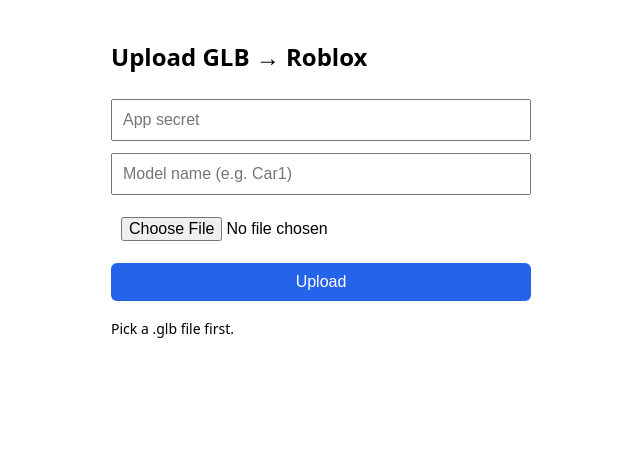
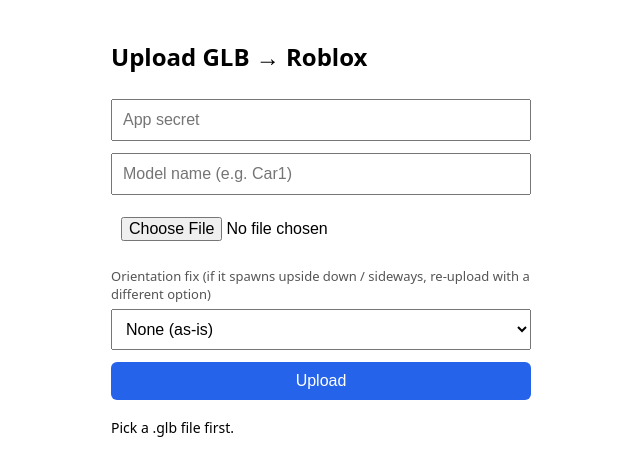
Before and after one commit to hfdhgthhb-hub/glb-pipeline, a website: page public/index.html in a window 1280 px wide. Both pictures are taken after a click on the button "Upload". Shown: the whole page, without its empty margins (319-959 px from the left). Drawn offline with Linux system fonts and the light colour scheme.

Commit message:
Update index.html

```diff
--- a/public/index.html
+++ b/public/index.html
@@ -6,8 +6,9 @@
 <title>GLB to Roblox Uploader</title>
 <style>
   body { font-family: system-ui, sans-serif; max-width: 420px; margin: 40px auto; padding: 0 16px; }
-  input, button { width: 100%; padding: 10px; margin: 6px 0; font-size: 16px; box-sizing: border-box; }
+  input, button, select { width: 100%; padding: 10px; margin: 6px 0; font-size: 16px; box-sizing: border-box; }
   button { background: #2563eb; color: white; border: none; border-radius: 6px; }
+  label { font-size: 13px; color: #555; display: block; margin-top: 10px; }
   #status { margin-top: 12px; font-size: 14px; white-space: pre-wrap; }
 </style>
 </head>
@@ -16,21 +17,43 @@
   <input type="password" id="secret" placeholder="App secret" />
   <input type="text" id="name" placeholder="Model name (e.g. Car1)" />
   <input type="file" id="glb" accept=".glb" />
+
+  <label for="flip">Orientation fix (if it spawns upside down / sideways, re-upload with a different option)</label>
+  <select id="flip">
+    <option value="none">None (as-is)</option>
+    <option value="x180">Flip 180° — front/back axis</option>
+    <option value="z180">Flip 180° — side axis</option>
+    <option value="y180">Flip 180° — spin around (left/right facing)</option>
+    <option value="x90">Rotate 90° — front/back axis</option>
+    <option value="xneg90">Rotate -90° — front/back axis</option>
+    <option value="x180z180">Flip 180° both axes combined</option>
+  </select>
+
   <button onclick="doUpload()">Upload</button>
   <div id="status"></div>
 
 <script>
+const MAX_BYTES = 20 * 1024 * 1024;
+
 async function doUpload() {
   const secret = document.getElementById('secret').value;
   const name = document.getElementById('name').value || 'Model';
+  const flip = document.getElementById('flip').value;
   const file = document.getElementById('glb').files[0];
   const statusEl = document.getElementById('status');
+
   if (!file) { statusEl.textContent = 'Pick a .glb file first.'; return; }
+  if (file.size > MAX_BYTES) {
+    statusEl.textContent = 'That file is ' + (file.size / 1024 / 1024).toFixed(1) +
+      'MB — Roblox only accepts files under 20MB. Pick a smaller one.';
+    return;
+  }
 
-  statusEl.textContent = 'Uploading... (can take up to a minute)';
+  statusEl.textContent = 'Uploading... (can take up to 2 minutes for larger files)';
   const form = new FormData();
   form.append('glb', file);
   form.append('name', name);
+  form.append('flip', flip);
 
   try {
     const res = await fetch('/upload?secret=' + encodeURIComponent(secret), {
```
